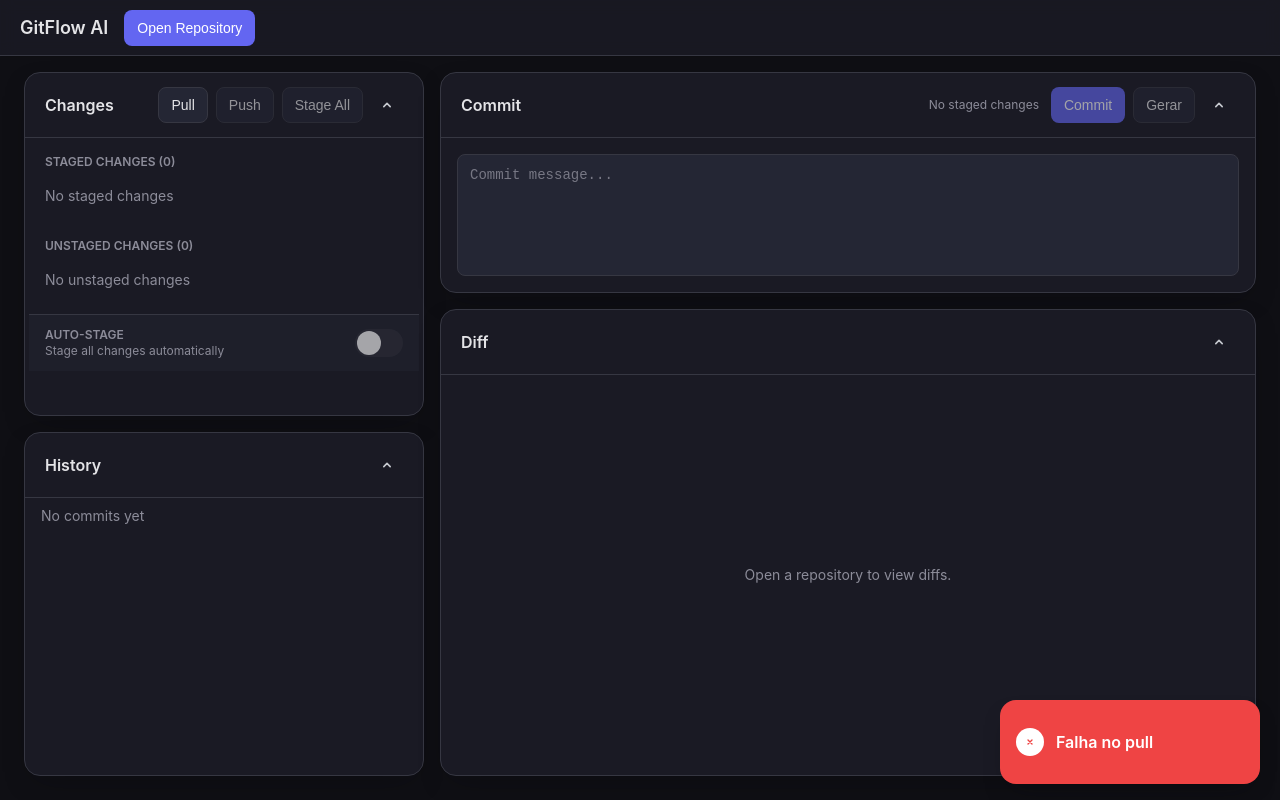
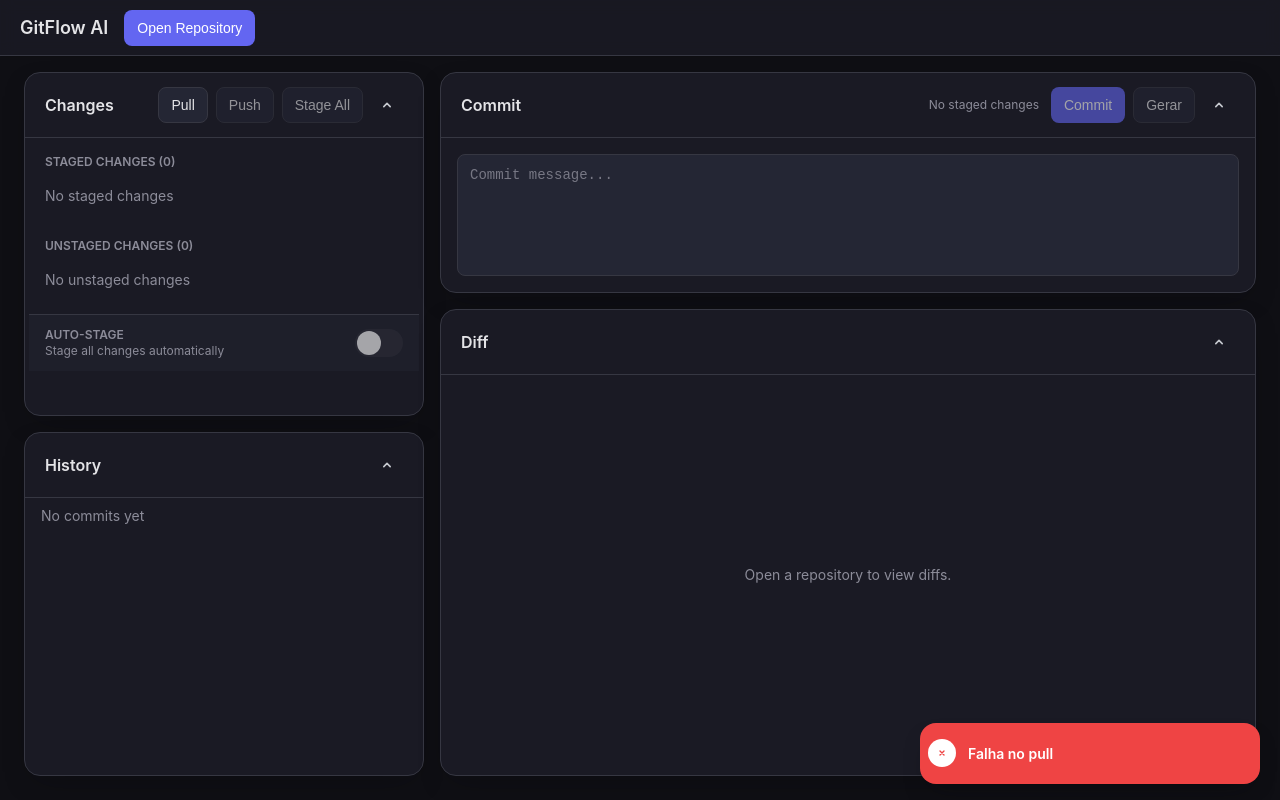
Before and after one commit to gabrielMalonso/EverydayGit, a React (Vite) app: page / in a window 1280 px wide. Both pictures are taken after a click on the button "Pull". Built offline with nearby package versions, Linux system fonts and the light colour scheme.

Commit message:
feat(toast): ajustar dimensões, espaçamentos e tamanho da fonte

```diff
--- a/src/ui/Toast.tsx
+++ b/src/ui/Toast.tsx
@@ -82,7 +82,7 @@
 
   return (
     <div
-      className={`fixed bottom-6 right-6 z-[3000] flex min-w-[260px] max-w-sm flex-col gap-3 rounded-card p-4 shadow-popover ${variant.container}`}
+      className={`fixed bottom-6 right-6 z-[3000] flex min-w-[340px] max-w-lg flex-col gap-2 rounded-card p-2 shadow-popover ${variant.container}`}
       style={{
         bottom: `calc(var(--safe-area-inset-bottom, 0px) + 1rem)`,
         right: `calc(var(--safe-area-inset-right, 0px) + 1.25rem)`,
@@ -91,7 +91,7 @@
     >
       <div className="flex items-center gap-3">
         {variant.icon}
-        <p className="font-semibold leading-tight">{message}</p>
+        <p className="text-sm font-semibold leading-tight">{message}</p>
       </div>
     </div>
   );
```
